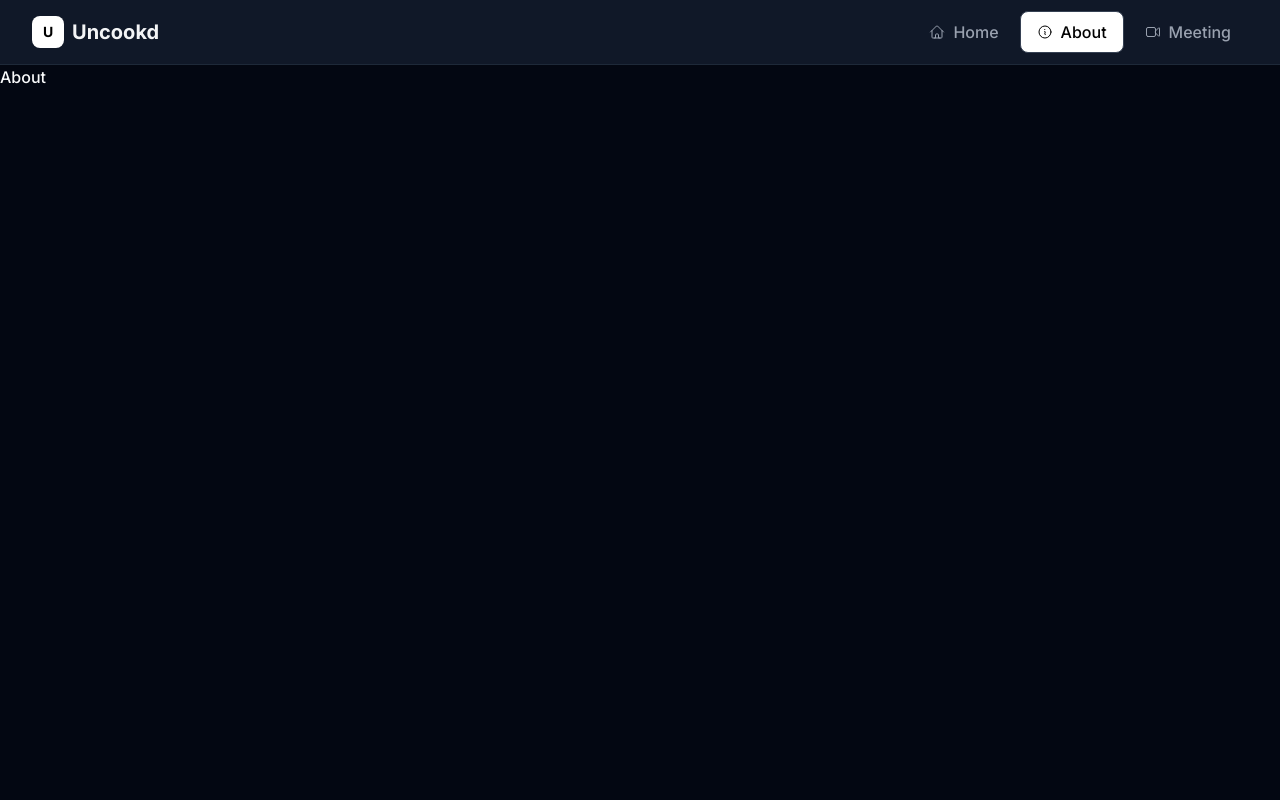
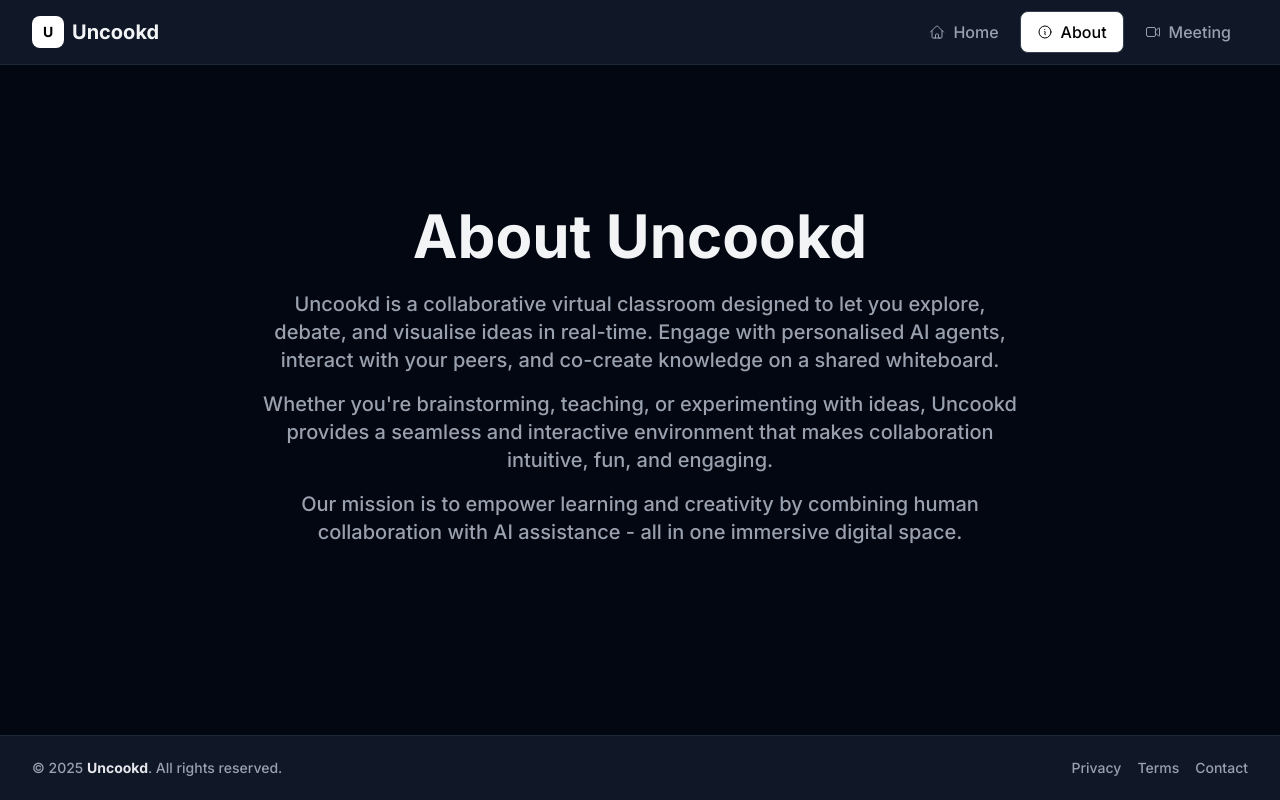
Before and after one commit to Harrishayy/uncookd, a Next.js app: page /about in a window 1280 px wide. Built offline with nearby package versions, Linux system fonts and the light colour scheme.

Commit message:
About Page YAPPATRONICS

```diff
--- a/app/about/page.tsx
+++ b/app/about/page.tsx
@@ -1,10 +1,34 @@
 import Header from "../components/Header";
+import Footer from "../components/Footer";
 
 export default function Page() {
-    return (
-        <div>
-            <Header />
-            <h1>About</h1>
+  return (
+    <main className="min-h-screen flex flex-col bg-gray-950 text-white">
+      <Header />
+
+      <div className="flex-grow flex items-center justify-center px-6">
+        <div className="text-center max-w-3xl">
+          <h1 className="text-5xl md:text-6xl font-extrabold text-gray-100">
+            About Uncookd
+          </h1>
+          <p className="mt-6 text-lg md:text-xl font-light text-gray-400">
+            Uncookd is a collaborative virtual classroom designed to let you explore,
+            debate, and visualise ideas in real-time. Engage with personalised AI agents,
+            interact with your peers, and co-create knowledge on a shared whiteboard.
+          </p>
+          <p className="mt-4 text-lg md:text-xl font-light text-gray-400">
+            Whether you're brainstorming, teaching, or experimenting with ideas,
+            Uncookd provides a seamless and interactive environment that makes
+            collaboration intuitive, fun, and engaging.
+          </p>
+          <p className="mt-4 text-lg md:text-xl font-light text-gray-400">
+            Our mission is to empower learning and creativity by combining human
+            collaboration with AI assistance - all in one immersive digital space.
+          </p>
         </div>
-    );
+      </div>
+
+      <Footer />
+    </main>
+  );
 }
```
